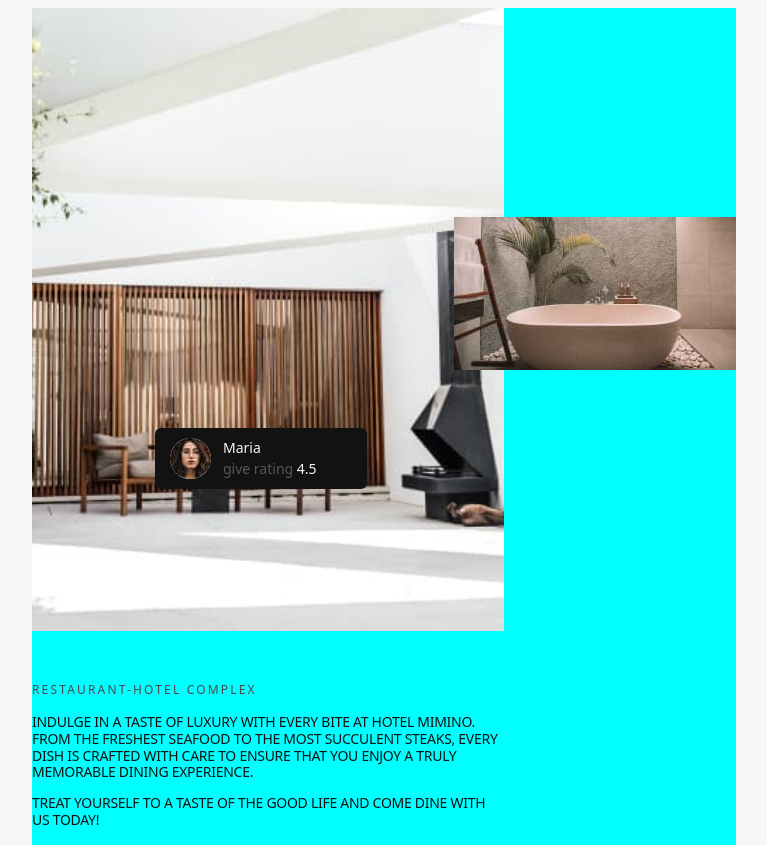
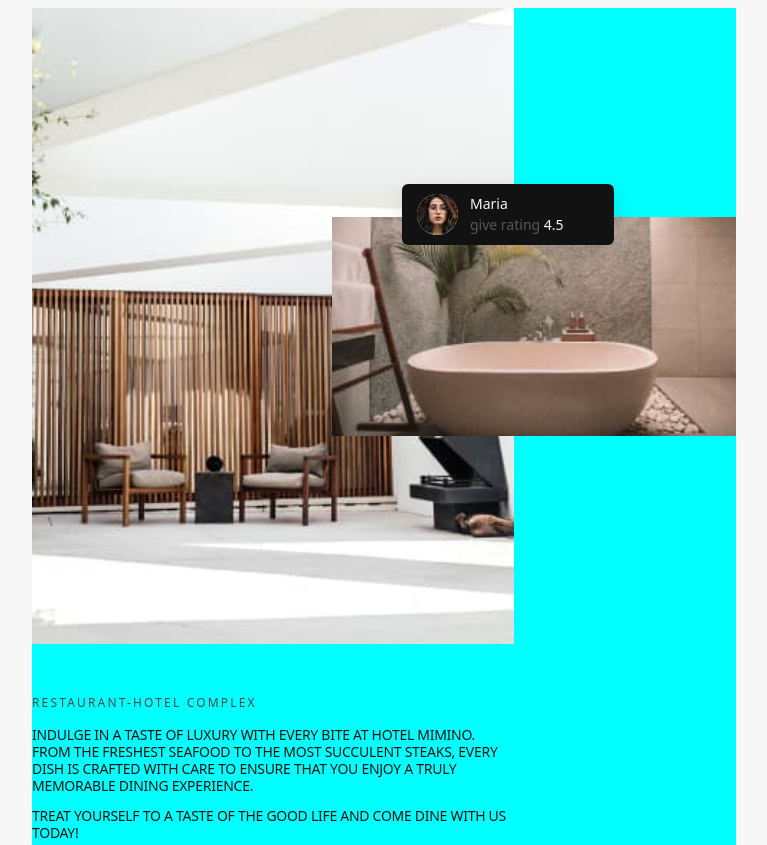
Before and after one commit to olena-ilina-makarova/mimino, a plain HTML site: page index.html in a window 1280 px wide. Shown: the top 845 px of the page, without its empty margins (256-1023 px from the left). Drawn offline with Linux system fonts and the light colour scheme.

Commit message:
Позиціонує першу секцію

```diff
--- a/css/style.css
+++ b/css/style.css
@@ -88,6 +88,10 @@ img {
 
 .about-item {
   margin-bottom: 20px;
+}
+
+.bath-room {
+  max-width: 282px;
 }
 
 /* .about-items {
--- a/css/tablet.css
+++ b/css/tablet.css
@@ -4,18 +4,20 @@
     background-color: aqua;
   }
 
-  .about-list {
-    width: 100%;
-    margin: 0px auto;
-  }
-
   .about-item {
-    width: 472px;
+    width: 482px;
   }
 
   .bath-room {
+    max-width: 404px;
     position: absolute;
     top: 209px;
     right: 0px;
   }
+
+  .pic {
+    top: 176px;
+    left: 370px;
+    z-index: 1;
+  }
 }
--- a/index.html
+++ b/index.html
@@ -25,12 +25,7 @@
           </div>
         </li>
         <li class="about-item">
-          <img
-            class="bath-room"
-            src="./img/bath.jpg"
-            style="width: 282px; height: 153px"
-            alt="bath-room"
-          />
+          <img class="bath-room" src="./img/bath.jpg" alt="bath-room" />
           <h3 class="title-about">restaurant-hotel complex</h3>
           <p class="subtitle-about">
             Indulge in a taste of luxury with every bite at Hotel Mimino. From
```
Also changed, not shown: img/bath-tabl.jpg (added), img/fire-tabl.jpg (added), img/room-tabl.jpg (added), img/table-tabl.jpg (added).
